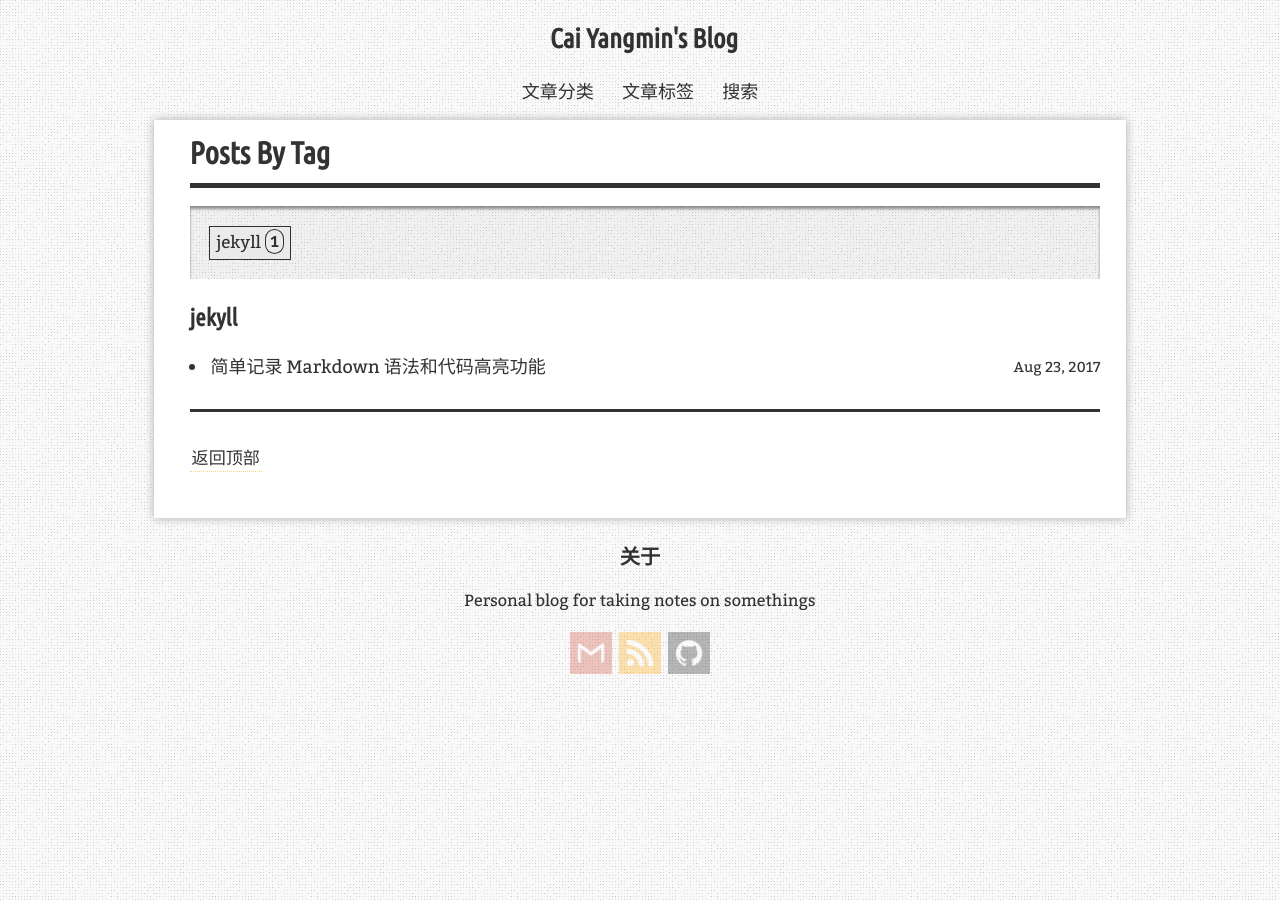
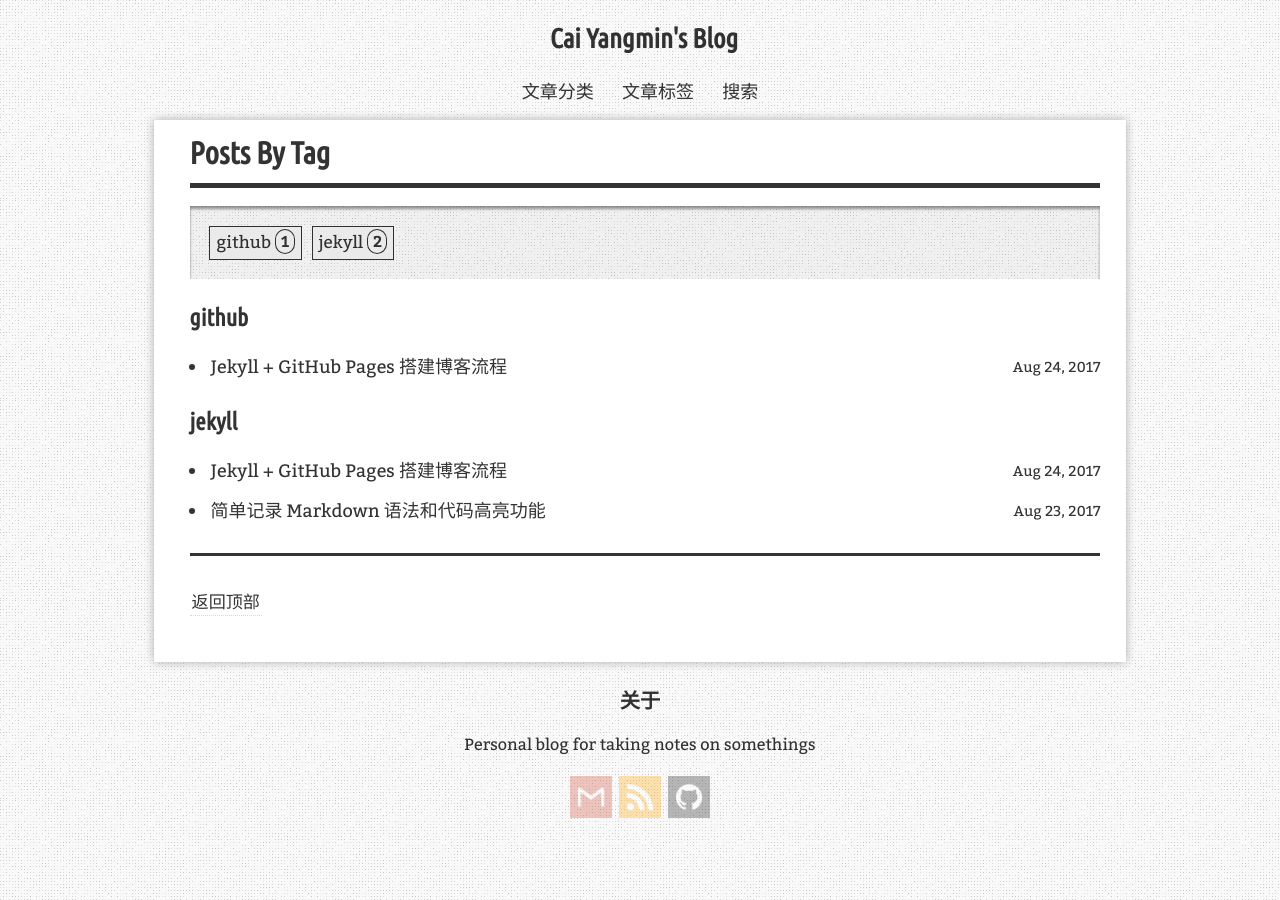
Before and after one commit to bqwhnn/blog, a Jekyll site: the page built from blog/tags/index.html, in a window 1280 px wide. Built offline with Jekyll 4.4.1, drawn with Linux system fonts in a browser that asks for light colours; nearby versions of some CDN libraries; comment, search, counter and statistics services are not loaded.

Commit message:
jekyll-github 01

```diff
--- a/_posts/2017-08-24-GitHub-with-Jekyll.md
+++ b/_posts/2017-08-24-GitHub-with-Jekyll.md
@@ -3,7 +3,7 @@ layout: post
 title: "Jekyll + GitHub Pages 搭建博客流程"
 description:
 categories: [tutorials]
-tags: [jekyll], [github]
+tags: [jekyll, github]
 redirect_from:
   - /2017/08/23/
 ---
@@ -29,8 +29,11 @@ gem 是一个 ruby 的包管理系统，使用 gem 可以方便的在本地安
 
 安装方法
 > // 在 RubyGems 官网下载压缩包，解压到本地任意位置
+
 > // 在 Terminal 中输入
+
 > cd your path to RubyGems  // 解压位置
+
 > ruby setup.rb
 
 ## 安装 jekyll
@@ -38,6 +41,7 @@ gem 是一个 ruby 的包管理系统，使用 gem 可以方便的在本地安
 类似 nodejs 和 npm 的包安装，使用 gem 安装 jekyll，直接在 Terminal 中输入：
 
 > gem install bundler // 先安装依赖包 bundler
+
 > gem install jekyll
 
 jekyll 模板网站：[Jekyll Themes][Jekyll Themes]
@@ -48,8 +52,11 @@ jekyll 模板网站：[Jekyll Themes][Jekyll Themes]
 ## 网站预览
 
 > $ cd your website path
+
 > $ jekyll serve
+
 > // 一个开发服务器将会运行在 http://localhost:4000/
+
 > // 在浏览器输入网址就可以在本地服务器看到网站
 
 # 参考：
@@ -60,6 +67,7 @@ jekyll 模板网站：[Jekyll Themes][Jekyll Themes]
 
 
 [caiyangmin.github.io]: https://caiyangmin.github.io
+[jekyll]: http://jekyll.com.cn/
 [Ruby]: https://www.ruby-lang.org/en/
 [yum]: http://yum.baseurl.org/
 [brew]: https://brew.sh/
```
